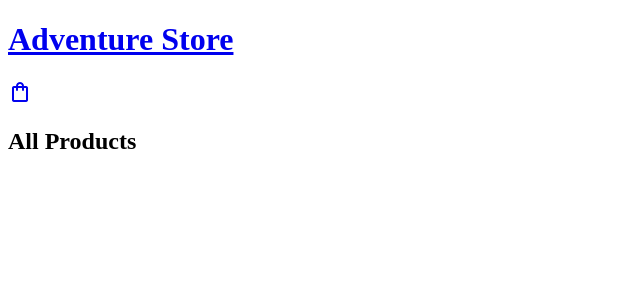
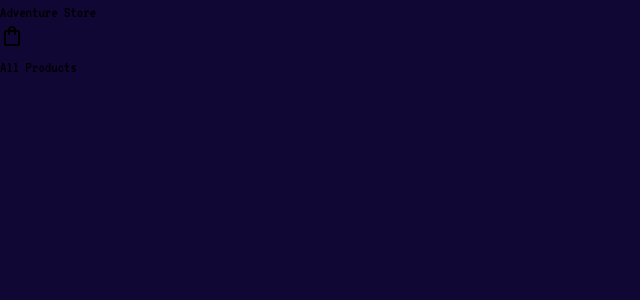
Before and after one commit to nkosi-tauro/inventory_cart, a Nuxt app: page / in a window 1280 px wide. Shown: the top 300 px of the page, without its empty margins (0-640 px from the left). Built offline with nearby package versions, Linux system fonts and the light colour scheme.

Commit message:
add tailwind

```diff
--- /dev/null
+++ b/assets/css/tailwind.css
@@ -0,0 +1,11 @@
+@tailwind base;
+@tailwind components;
+@tailwind utilities;
+
+body{
+  @apply bg-dark
+}
+
+.wrapper {
+  @apply my-8 max-w-5xl mx-auto
+}
--- a/nuxt.config.ts
+++ b/nuxt.config.ts
@@ -1,18 +1,18 @@
 // https://nuxt.com/docs/api/configuration/nuxt-config
 export default defineNuxtConfig({
+	modules: ["@nuxtjs/tailwindcss"],
 	app: {
 		head: {
 			link: [
 				{
-          rel: 'stylesheet',
-          href: "https://fonts.googleapis.com/icon?family=Material+Icons+Outlined"
+					rel: "stylesheet",
+					href: "https://fonts.googleapis.com/icon?family=Material+Icons+Outlined",
 				},
 				{
-          rel: 'stylesheet',
-          href: 'https://fonts.googleapis.com/css2?family=VT323&display=swap'
-        }
-      ]
-    }
-  }
-
-})
+					rel: "stylesheet",
+					href: "https://fonts.googleapis.com/css2?family=VT323&display=swap",
+				},
+			],
+		},
+	},
+});
--- a/package.json
+++ b/package.json
@@ -9,6 +9,7 @@
     "postinstall": "nuxt prepare"
   },
   "devDependencies": {
+    "@nuxtjs/tailwindcss": "^6.6.7",
     "@types/node": "^18",
     "nuxt": "^3.4.3"
   }
--- /dev/null
+++ b/tailwind.config.js
@@ -0,0 +1,17 @@
+/** @type {import('tailwindcss').Config} */
+module.exports = {
+  content: [],
+  theme: {
+    extend: {
+      colors: {
+        primary: '#270A4B',
+        secondary: '#E8C36D',
+        dark: '#110734',
+      },
+      fontFamily: {
+        'sans': ['VT323'],
+      }
+    },
+  },
+  plugins: [],
+}
```
Also changed, not shown: 1 other file (tests, documents, lock files or other folders). Lines whose indentation alone changed are shown as unchanged.
